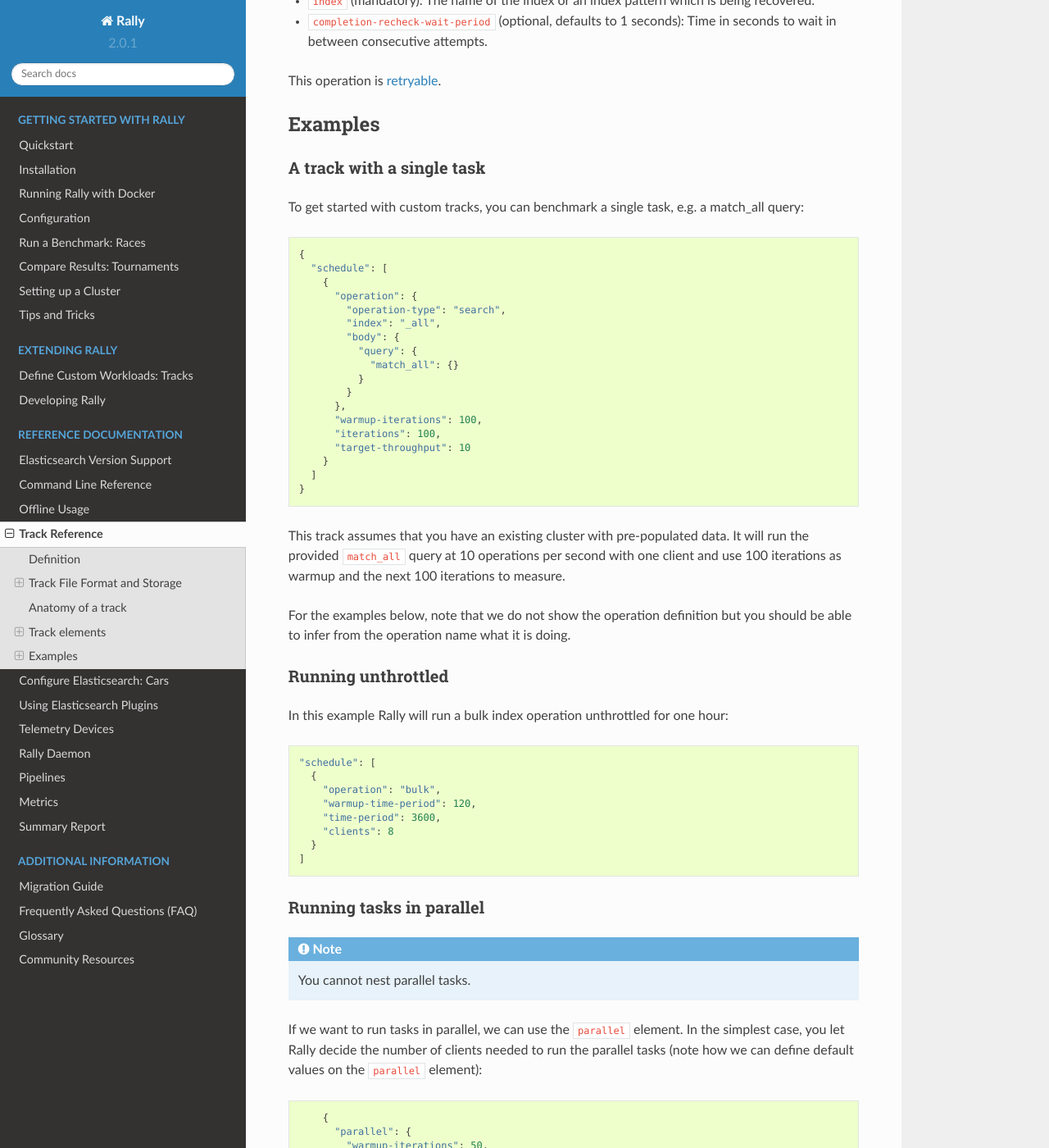
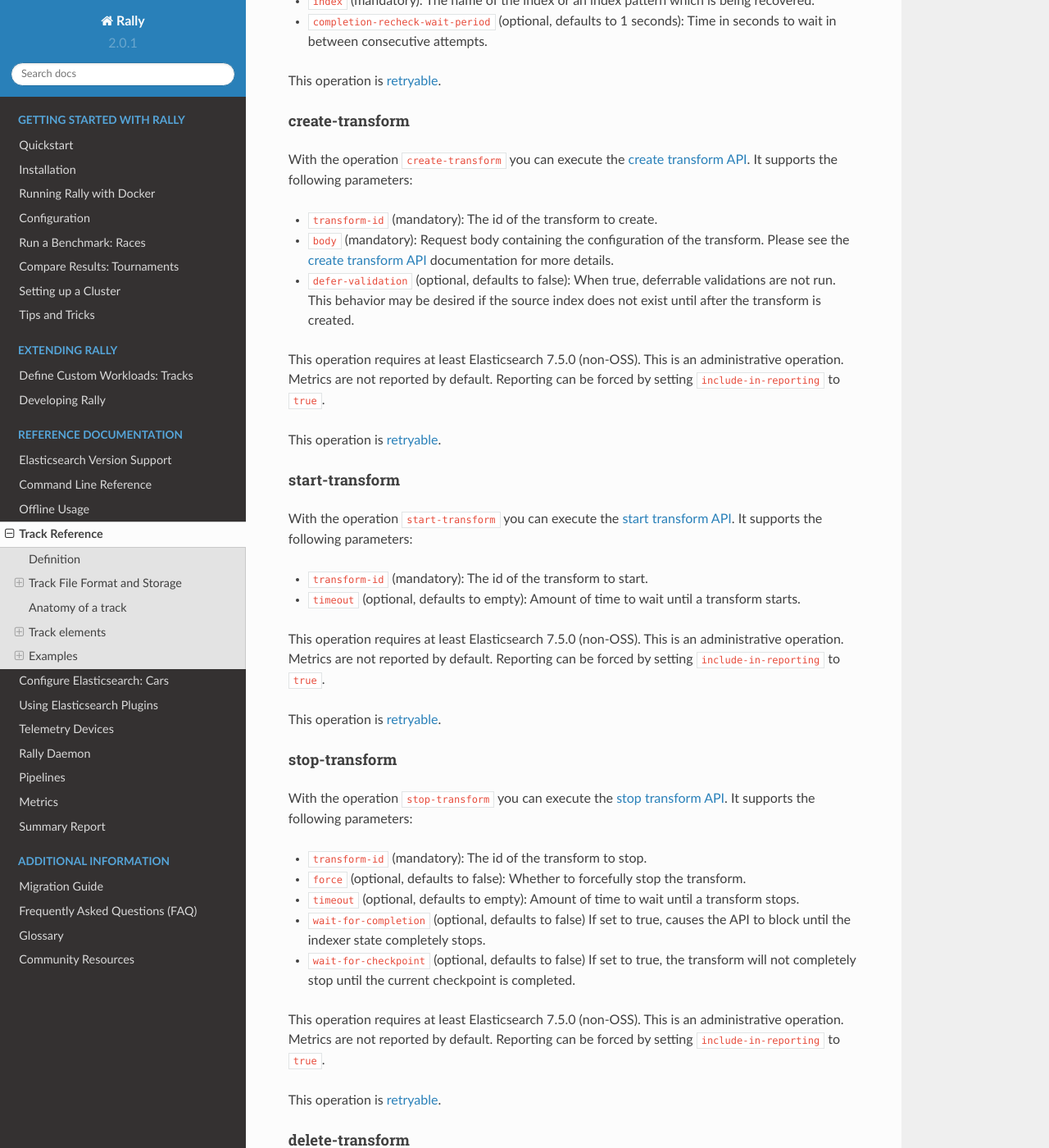
Before and after one commit to elastic/rally, a Sphinx documentation site: the page built from docs/track.rst, in a window 1280 px wide and 1400 px high, scrolled down 34318 px. Shown: the whole window at 82% size. Built offline with Sphinx 7.4.7 and the Read the Docs theme 2.0.0, drawn with Linux system fonts in a browser that asks for light colours; some of the changed text lies outside the part shown.

Commit message:
improve documentation

```diff
--- a/docs/track.rst
+++ b/docs/track.rst
@@ -1151,6 +1151,69 @@
 
 This operation is :ref:`retryable <track_operations>`.
 
+create-transform
+~~~~~~~~~~~~~~~~
+
+With the operation ``create-transform`` you can execute the `create transform API <https://www.elastic.co/guide/en/elasticsearch/reference/current/put-transform.html>`_. It supports the following parameters:
+
+* ``transform-id`` (mandatory): The id of the transform to create.
+* ``body`` (mandatory): Request body containing the configuration of the transform. Please see the `create transform API <https://www.elastic.co/guide/en/elasticsearch/reference/current/put-transform.html>`__ documentation for more details.
+* ``defer-validation`` (optional, defaults to false): When true, deferrable validations are not run. This behavior may be desired if the source index does not exist until after the transform is created.
+
+This operation requires at least Elasticsearch 7.5.0 (non-OSS). This is an administrative operation. Metrics are not reported by default. Reporting can be forced by setting ``include-in-reporting`` to ``true``.
+
+This operation is :ref:`retryable <track_operations>`.
+
+start-transform
+~~~~~~~~~~~~~~~
+
+With the operation ``start-transform`` you can execute the `start transform API <https://www.elastic.co/guide/en/elasticsearch/reference/current/start-transform.html>`_. It supports the following parameters:
+
+* ``transform-id`` (mandatory): The id of the transform to start.
+* ``timeout`` (optional, defaults to empty): Amount of time to wait until a transform starts.
+
+This operation requires at least Elasticsearch 7.5.0 (non-OSS). This is an administrative operation. Metrics are not reported by default. Reporting can be forced by setting ``include-in-reporting`` to ``true``.
+
+This operation is :ref:`retryable <track_operations>`.
+
+stop-transform
+~~~~~~~~~~~~~~
+
+With the operation ``stop-transform`` you can execute the `stop transform API <https://www.elastic.co/guide/en/elasticsearch/reference/current/stop-transform.html>`_. It supports the following parameters:
+
+* ``transform-id`` (mandatory): The id of the transform to stop.
+* ``force`` (optional, defaults to false): Whether to forcefully stop the transform.
+* ``timeout`` (optional, defaults to empty): Amount of time to wait until a transform stops.
+* ``wait-for-completion`` (optional, defaults to false) If set to true, causes the API to block until the indexer state completely stops.
+* ``wait-for-checkpoint`` (optional, defaults to false) If set to true, the transform will not completely stop until the current checkpoint is completed.
+
+This operation requires at least Elasticsearch 7.5.0 (non-OSS). This is an administrative operation. Metrics are not reported by default. Reporting can be forced by setting ``include-in-reporting`` to ``true``.
+
+This operation is :ref:`retryable <track_operations>`.
+
+delete-transform
+~~~~~~~~~~~~~~~~
+
+With the operation ``delete-transform`` you can execute the `delete transform API <https://www.elastic.co/guide/en/elasticsearch/reference/current/delete-transform.html>`_. It supports the following parameters:
+
+* ``transform-id`` (mandatory): The id of the transform to delete.
+* ``force`` (optional, defaults to false): Whether to delete the transform regardless of its current state.
+
+This operation requires at least Elasticsearch 7.5.0 (non-OSS). This is an administrative operation. Metrics are not reported by default. Reporting can be forced by setting ``include-in-reporting`` to ``true``.
+
+This operation is :ref:`retryable <track_operations>`.
+
+execute-transform
+~~~~~~~~~~~~~~~~~
+
+With the operation ``execute-transform`` you can execute a full run of data transformation, it starts the transform and stops it once all data has been transformed. The transform must be created upfront. The ``execute-transform`` operation supports the following parameters:
+
+* ``transform-id`` (mandatory): The id of the transform to execute.
+* ``poll-interval`` (optional, defaults to `0.5`) How often transform stats are polled, used to set progress and check the state.
+* ``transform-timeout`` (optional, defaults to `1800` (`1h`)) Overall runtime timeout of the batch transform in seconds.
+
+This operation requires at least Elasticsearch 7.5.0 (non-OSS).
+
 Examples
 ========
 
```
Also changed, not shown: docs/telemetry.rst (+9 -7 lines).
